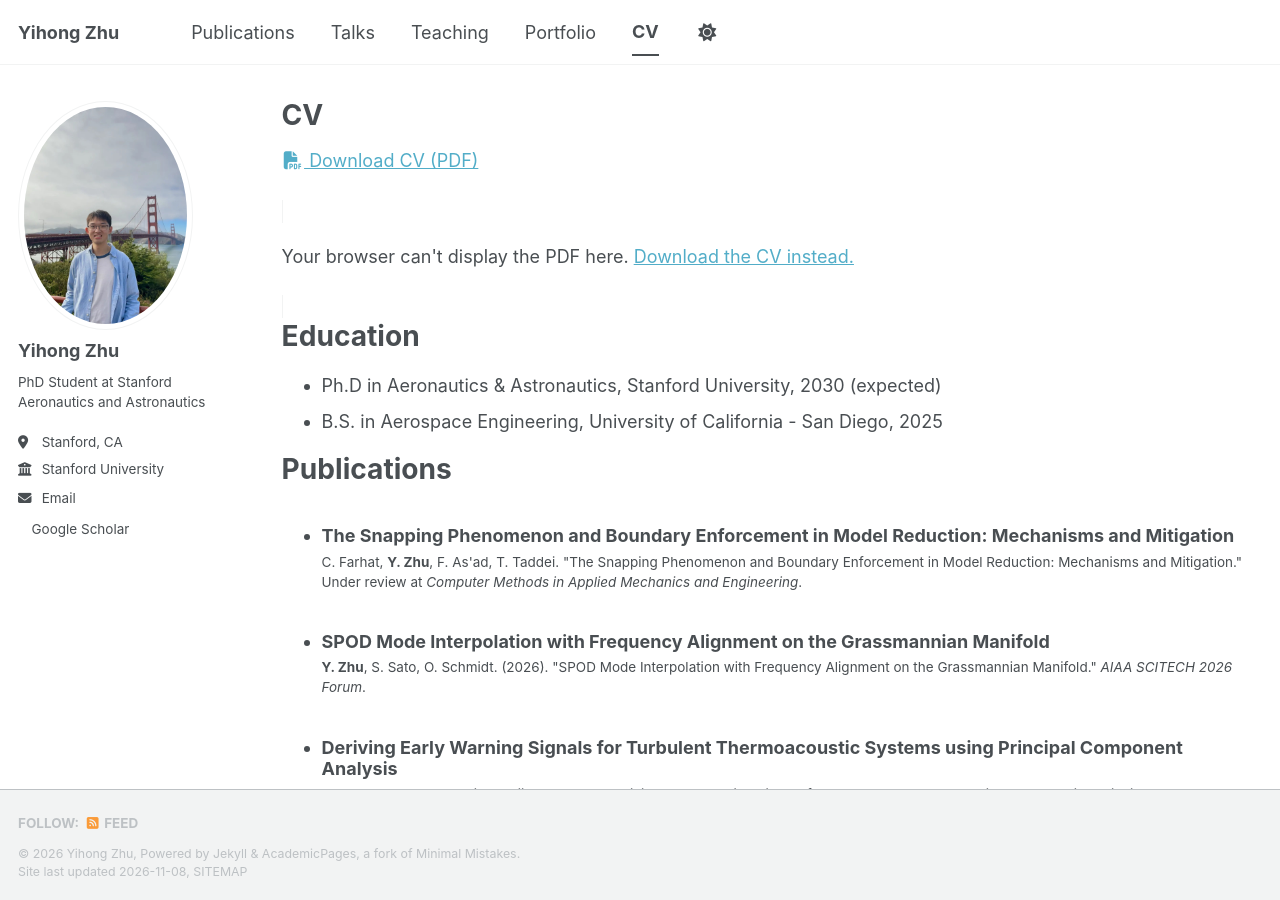
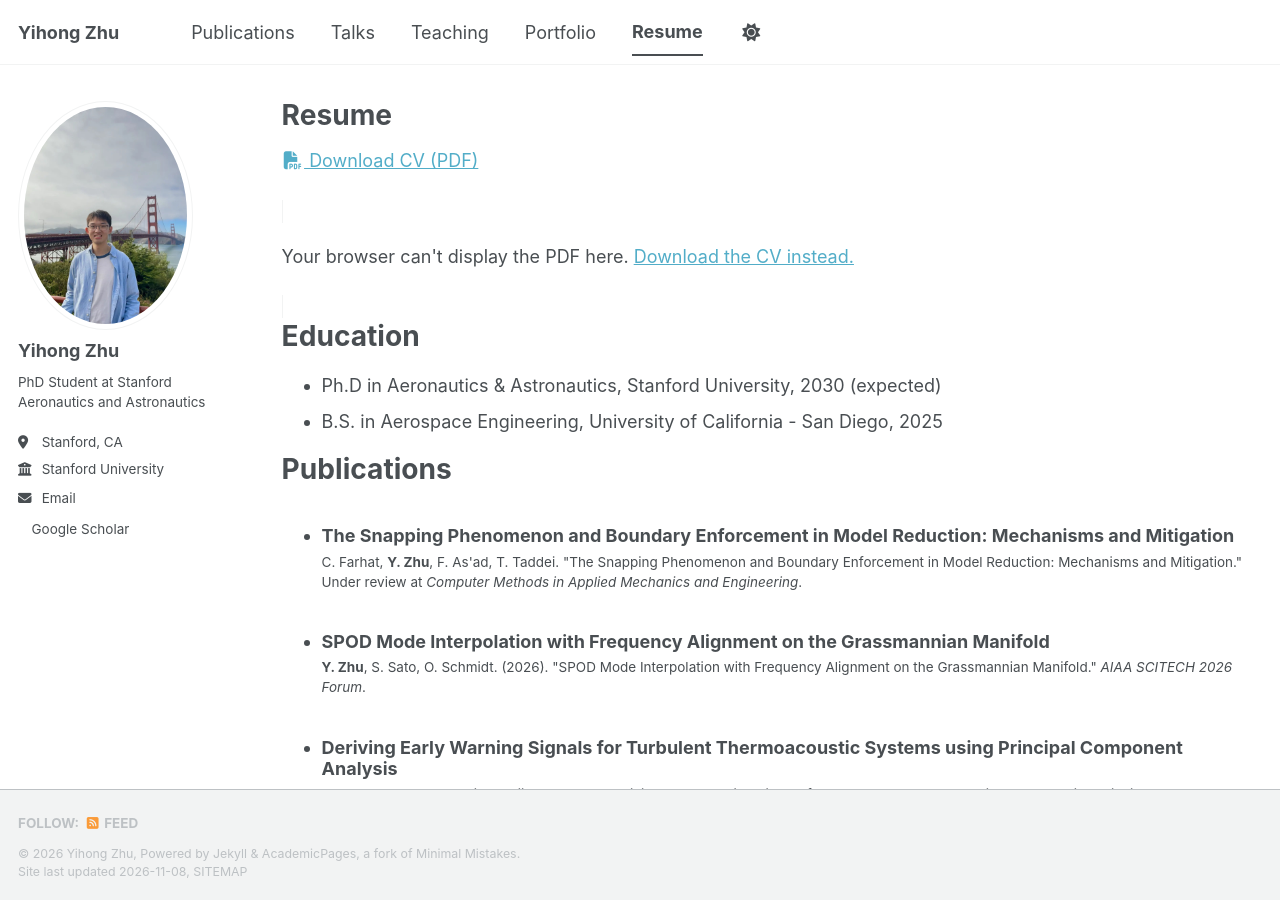
Before and after one commit to yihong-zhu/yihong-zhu.github.io, a Jekyll site: the page built from _pages/cv.md, in a window 1280 px wide and 900 px high. Built offline with Jekyll 4.4.1, drawn with Linux system fonts in a browser that asks for light colours; a style sheet for code colours, icons or effects is not loaded.

Commit message:
changed tab name CV to resume

```diff
--- a/_data/navigation.yml
+++ b/_data/navigation.yml
@@ -23,8 +23,8 @@ main:
   # - title: "Blog Posts"
   #   url: /year-archive/
 
-  - title: "CV"
-    url: /cv/
+  - title: "Resume"
+    url: /resume/
 
   # - title: "Guide"
   #   url: /markdown/
--- a/_pages/cv.md
+++ b/_pages/cv.md
@@ -1,7 +1,7 @@
 ---
 layout: archive
-title: "CV"
-permalink: /cv/
+title: "Resume"
+permalink: /resume/
 author_profile: true
 redirect_from:
   - /resume
```
